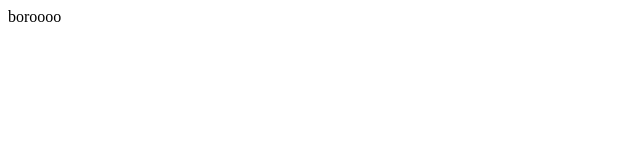
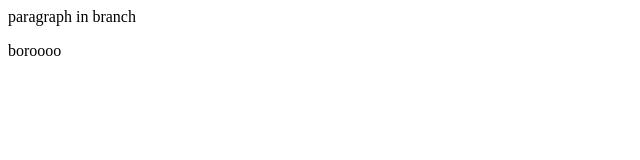
Before and after one commit to anahiiita/github_for_noobs, a plain HTML site: page index.html in a window 1280 px wide. Shown: the whole page, without its empty margins (0-640 px from the left). Drawn offline with Linux system fonts and the light colour scheme.

Commit message:
crazy idea

```diff
--- a/index.html
+++ b/index.html
@@ -1,7 +1,7 @@
 <html>
 <head></head>
 <body>
-
+    <p>paragraph in branch</p>
     <p>boroooo</p>
 </body>
 </html>
```
